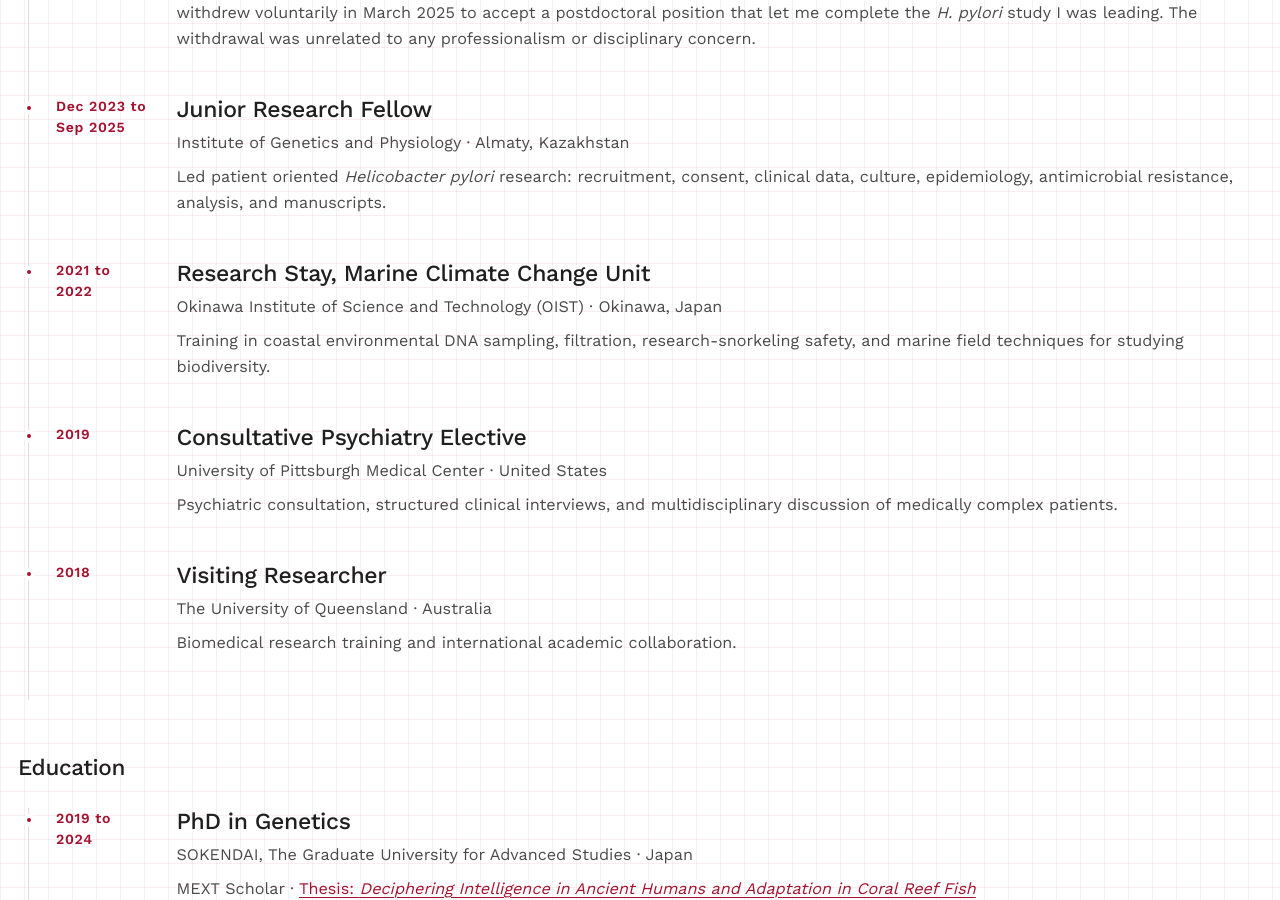
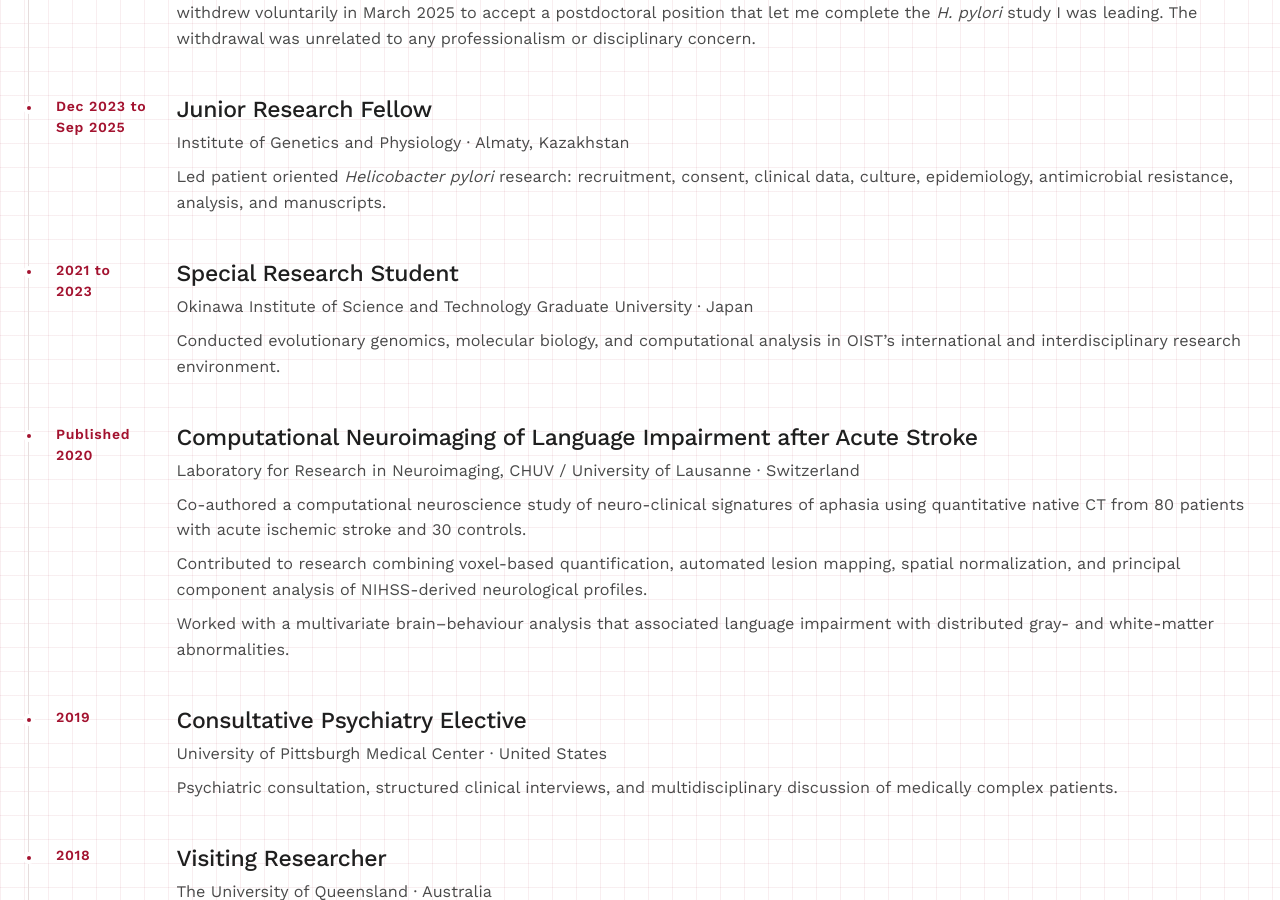
Before and after one commit to Kays3/Kays3.github.io, a Jekyll site: the page built from _pages/cv.md, in a window 1280 px wide and 900 px high, scrolled down 1801 px. Built offline with Jekyll 4.4.1, drawn with Linux system fonts in a browser that asks for light colours; a style sheet for code colours, icons or effects is not loaded; some of the changed text lies outside the part shown.

Commit message:
Expand CV research experience, languages, and references

```diff
--- a/_pages/cv.md
+++ b/_pages/cv.md
@@ -33,7 +33,8 @@
   <div class="timeline-item"><div class="timeline-date">Apr to Aug 2025</div><div><h3>Postdoctoral Scholar</h3><p>Academia Sinica · Taipei, Taiwan</p><p>Genomics and computational biology. Completed the <em>Helicobacter pylori</em> study begun in Kazakhstan and extended computational training before returning to clinical practice.</p></div></div>
   <div class="timeline-item"><div class="timeline-date">Sep 2024 to Mar 2025</div><div><h3>Internal Medicine Resident</h3><p>Nazarbayev University School of Medicine · Astana, Kazakhstan</p><p>Supervised inpatient and outpatient care of adult general medicine patients: admissions, daily rounds, and management planning. I withdrew voluntarily in March 2025 to accept a postdoctoral position that let me complete the <em>H. pylori</em> study I was leading. The withdrawal was unrelated to any professionalism or disciplinary concern.</p></div></div>
   <div class="timeline-item"><div class="timeline-date">Dec 2023 to Sep 2025</div><div><h3>Junior Research Fellow</h3><p>Institute of Genetics and Physiology · Almaty, Kazakhstan</p><p>Led patient oriented <em>Helicobacter pylori</em> research: recruitment, consent, clinical data, culture, epidemiology, antimicrobial resistance, analysis, and manuscripts.</p></div></div>
-  <div class="timeline-item"><div class="timeline-date">2021 to 2022</div><div><h3>Research Stay, Marine Climate Change Unit</h3><p>Okinawa Institute of Science and Technology (OIST) · Okinawa, Japan</p><p>Training in coastal environmental DNA sampling, filtration, research-snorkeling safety, and marine field techniques for studying biodiversity.</p></div></div>
+  <div class="timeline-item"><div class="timeline-date">2021 to 2023</div><div><h3>Special Research Student</h3><p>Okinawa Institute of Science and Technology Graduate University · Japan</p><p>Conducted evolutionary genomics, molecular biology, and computational analysis in OIST’s international and interdisciplinary research environment.</p></div></div>
+  <div class="timeline-item"><div class="timeline-date">Published 2020</div><div><h3>Computational Neuroimaging of Language Impairment after Acute Stroke</h3><p>Laboratory for Research in Neuroimaging, CHUV / University of Lausanne · Switzerland</p><p>Co-authored a computational neuroscience study of neuro-clinical signatures of aphasia using quantitative native CT from 80 patients with acute ischemic stroke and 30 controls.</p><p>Contributed to research combining voxel-based quantification, automated lesion mapping, spatial normalization, and principal component analysis of NIHSS-derived neurological profiles.</p><p>Worked with a multivariate brain–behaviour analysis that associated language impairment with distributed gray- and white-matter abnormalities.</p></div></div>
   <div class="timeline-item"><div class="timeline-date">2019</div><div><h3>Consultative Psychiatry Elective</h3><p>University of Pittsburgh Medical Center · United States</p><p>Psychiatric consultation, structured clinical interviews, and multidisciplinary discussion of medically complex patients.</p></div></div>
   <div class="timeline-item"><div class="timeline-date">2018</div><div><h3>Visiting Researcher</h3><p>The University of Queensland · Australia</p><p>Biomedical research training and international academic collaboration.</p></div></div>
 </div>
@@ -76,4 +77,14 @@
 
 ## Languages
 
-Kazakh and Russian, native · English, fluent · Japanese, JLPT N2
+- **English:** IELTS 8.5; fluent; scientific working language.
+- **Japanese:** JLPT N2; professional working proficiency.
+- **Russian:** Native.
+- **Kazakh:** Native.
+
+## References
+
+<div class="timeline">
+  <div class="timeline-item"><div class="timeline-date">Current Postdoctoral Supervisor</div><div><h3>Professor Shinji Nakaoka</h3><p>Faculty of Advanced Life Science</p><p>Hokkaido University · Japan</p><p><a href="mailto:snakaoka@sci.hokudai.ac.jp">snakaoka@sci.hokudai.ac.jp</a></p></div></div>
+  <div class="timeline-item"><div class="timeline-date">PhD Supervisor</div><div><h3>Professor Yasukazu Nakamura</h3><p>National Institute of Genetics / SOKENDAI</p><p>Mishima · Japan</p><p><a href="mailto:yn@nig.ac.jp">yn@nig.ac.jp</a></p></div></div>
+</div>
--- a/scripts/build_cv_pdf.py
+++ b/scripts/build_cv_pdf.py
@@ -41,6 +41,8 @@
 
 def rich(text):
     # Keep prose and emphasis; translate Markdown links into clickable PDF links.
+    text = re.sub(r'<a\s+href="([^"]+)"[^>]*>(.*?)</a>',
+                  lambda match: f"[{match.group(2)}]({match.group(1)})", text, flags=re.S)
     text = re.sub(r"<(?!/?(?:em|strong)\b)[^>]+>", "", text)
     text = escape(unescape(text))
     for tag, target in [("em", "i"), ("strong", "b")]:
```
Also changed, not shown: 1 other file.
